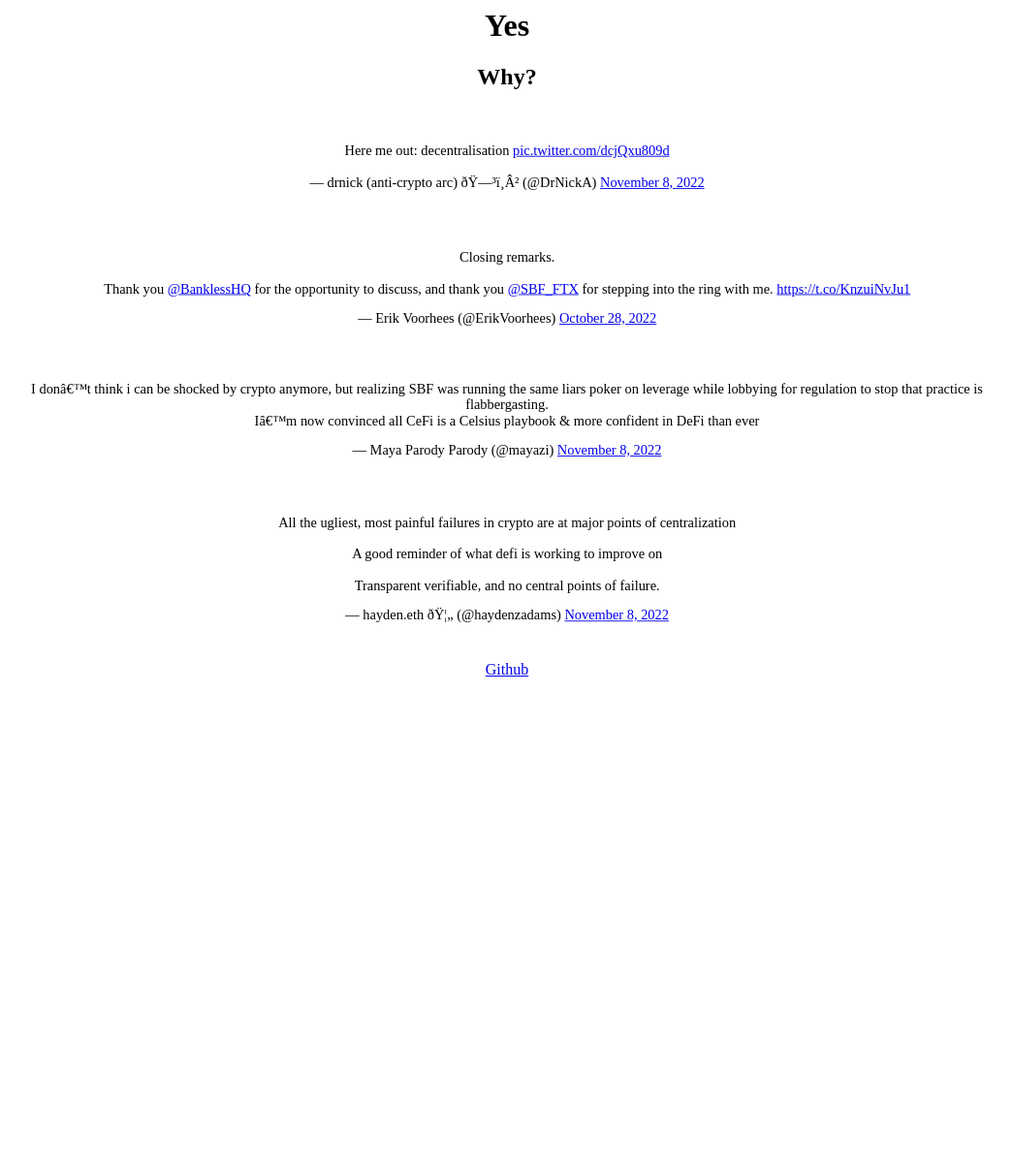
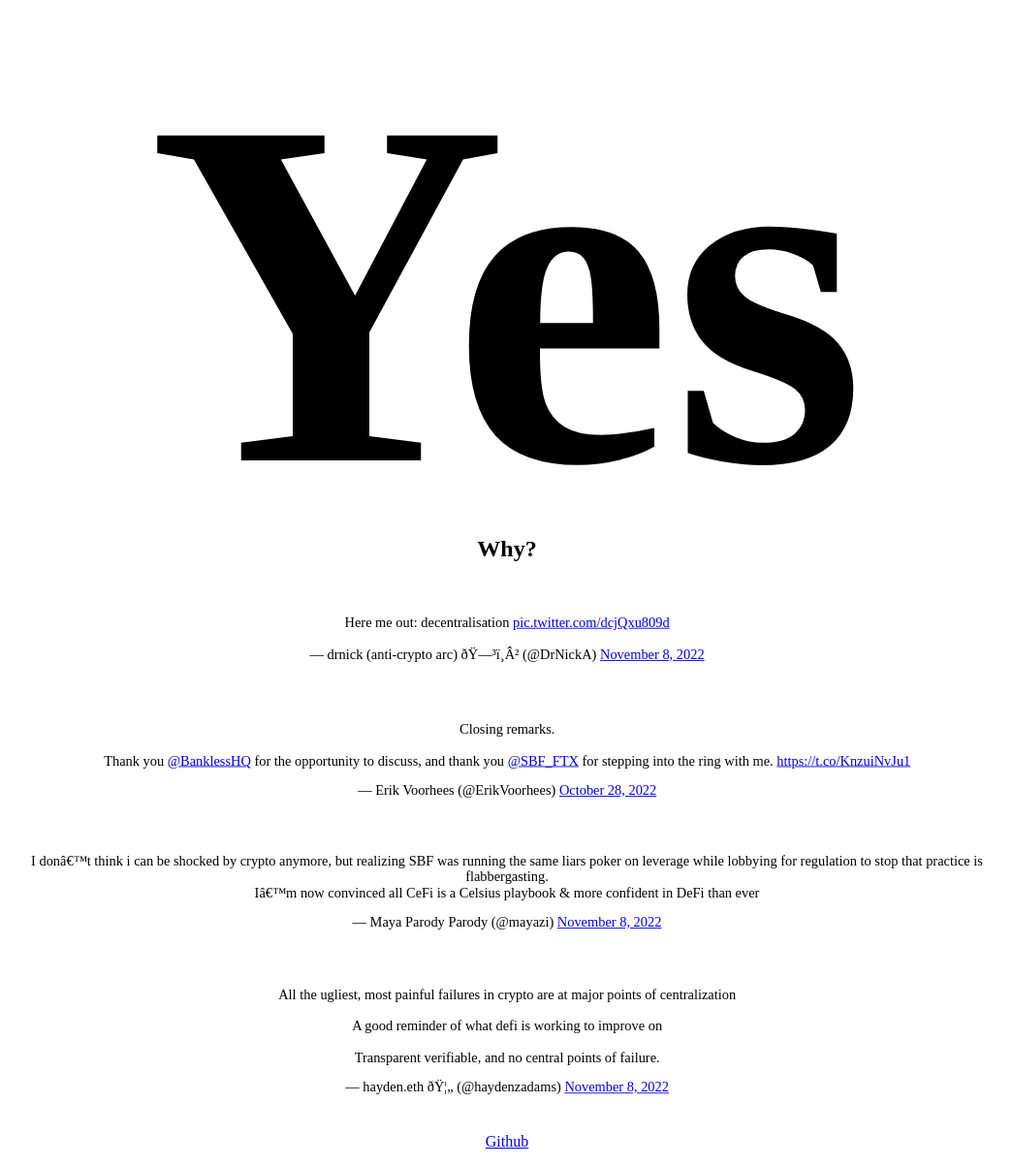
Before and after one commit to zherring/isdefiworking, a plain HTML site: page index.html in a window 1280 px wide. Shown: the whole page at 97% size, without its empty margins (117-1162 px from the left). Before the commit the page ends 800 px from the top, so only its background shows below. Drawn offline with Linux system fonts and the light colour scheme.

Commit message:
Yes is bigger

```diff
--- a/index.html
+++ b/index.html
@@ -3,6 +3,13 @@
     <style>
         body {
           text-align: center;
+        }
+        h1 {
+          font-size: 40vmax;
+          margin: .5vmax 0;
+        }
+        main {
+          margin-top: -5vmax;
         }
         #quotes {
           display:flex;
@@ -10,7 +17,8 @@
           flex-wrap: wrap;
           justify-content: center;
           align-items: top;
-          width: 100%
+          width: 100%;
+
         }
 
         #quotes > blockquote, .twitter-tweet {
@@ -27,6 +35,7 @@
 
     <h1>Yes</h1>
 
+    <main>
       <h2>Why?</h2>
       <div id="quotes">
         <blockquote class="twitter-tweet"><p lang="en" dir="ltr">Here me out: decentralisation <a href="https://t.co/dcjQxu809d">pic.twitter.com/dcjQxu809d</a></p>&mdash; drnick (anti-crypto arc) 🗳️² (@DrNickA) <a href="https://twitter.com/DrNickA/status/1589987142163320832?ref_src=twsrc%5Etfw">November 8, 2022</a></blockquote> <script async src="https://platform.twitter.com/widgets.js" charset="utf-8"></script>
@@ -34,6 +43,7 @@
         <blockquote class="twitter-tweet"><p lang="en" dir="ltr">I don’t think i can be shocked by crypto anymore, but realizing SBF was running the same liars poker on leverage while lobbying for regulation to stop that practice is flabbergasting.<br>I’m now convinced all CeFi is a Celsius playbook &amp; more confident in DeFi than ever</p>&mdash; Maya Parody Parody (@mayazi) <a href="https://twitter.com/mayazi/status/1590037275945357312?ref_src=twsrc%5Etfw">November 8, 2022</a></blockquote> <script async src="https://platform.twitter.com/widgets.js" charset="utf-8"></script>
         <blockquote class="twitter-tweet"><p lang="en" dir="ltr">All the ugliest, most painful failures in crypto are at major points of centralization<br><br>A good reminder of what defi is working to improve on<br><br>Transparent verifiable, and no central points of failure.</p>&mdash; hayden.eth 🦄 (@haydenzadams) <a href="https://twitter.com/haydenzadams/status/1590035347806703616?ref_src=twsrc%5Etfw">November 8, 2022</a></blockquote> <script async src="https://platform.twitter.com/widgets.js" charset="utf-8"></script>
       </div>
+    </main>
     <p>
       <a href="https://github.com/zherring/isdefiworking">Github</a>
     </p>
```
Lines whose indentation alone changed are shown as unchanged.
